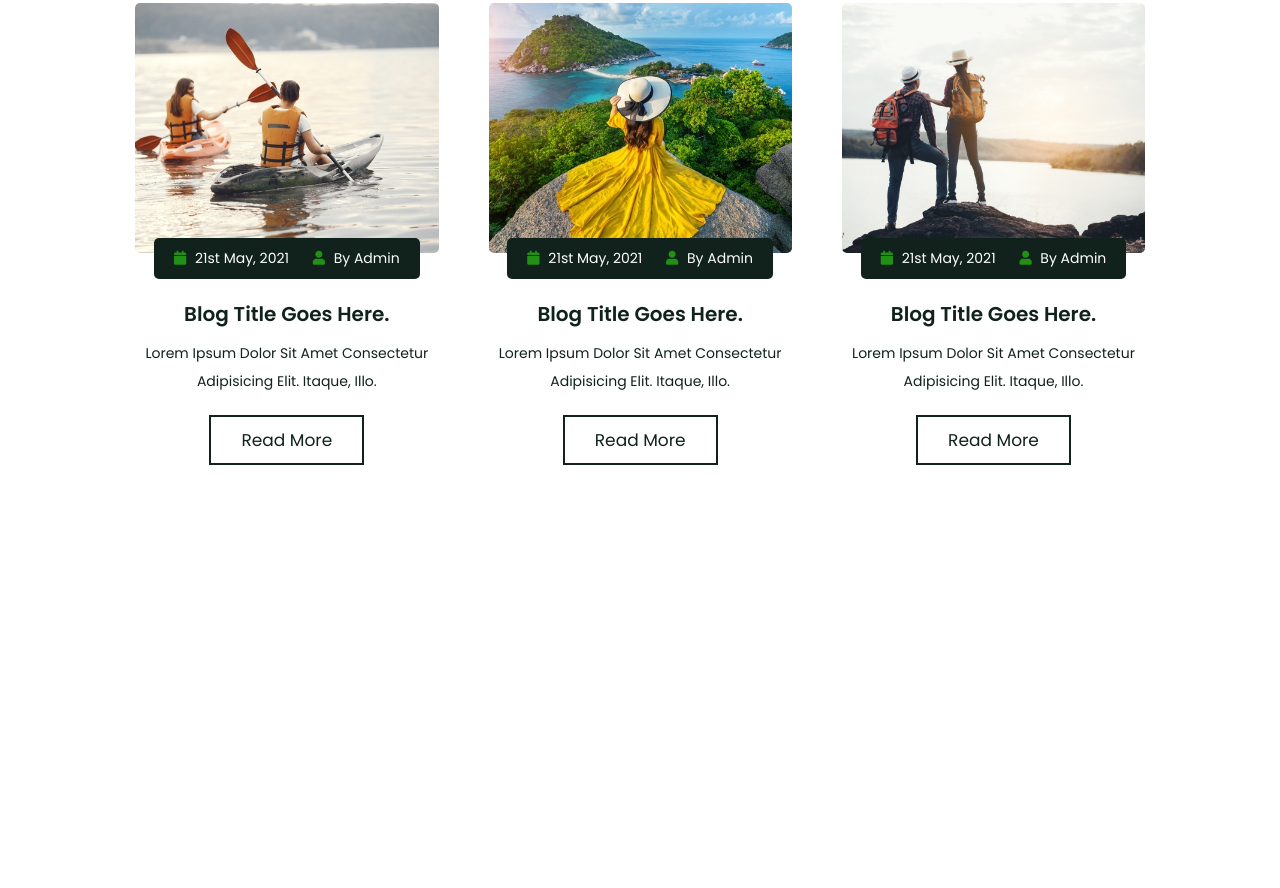
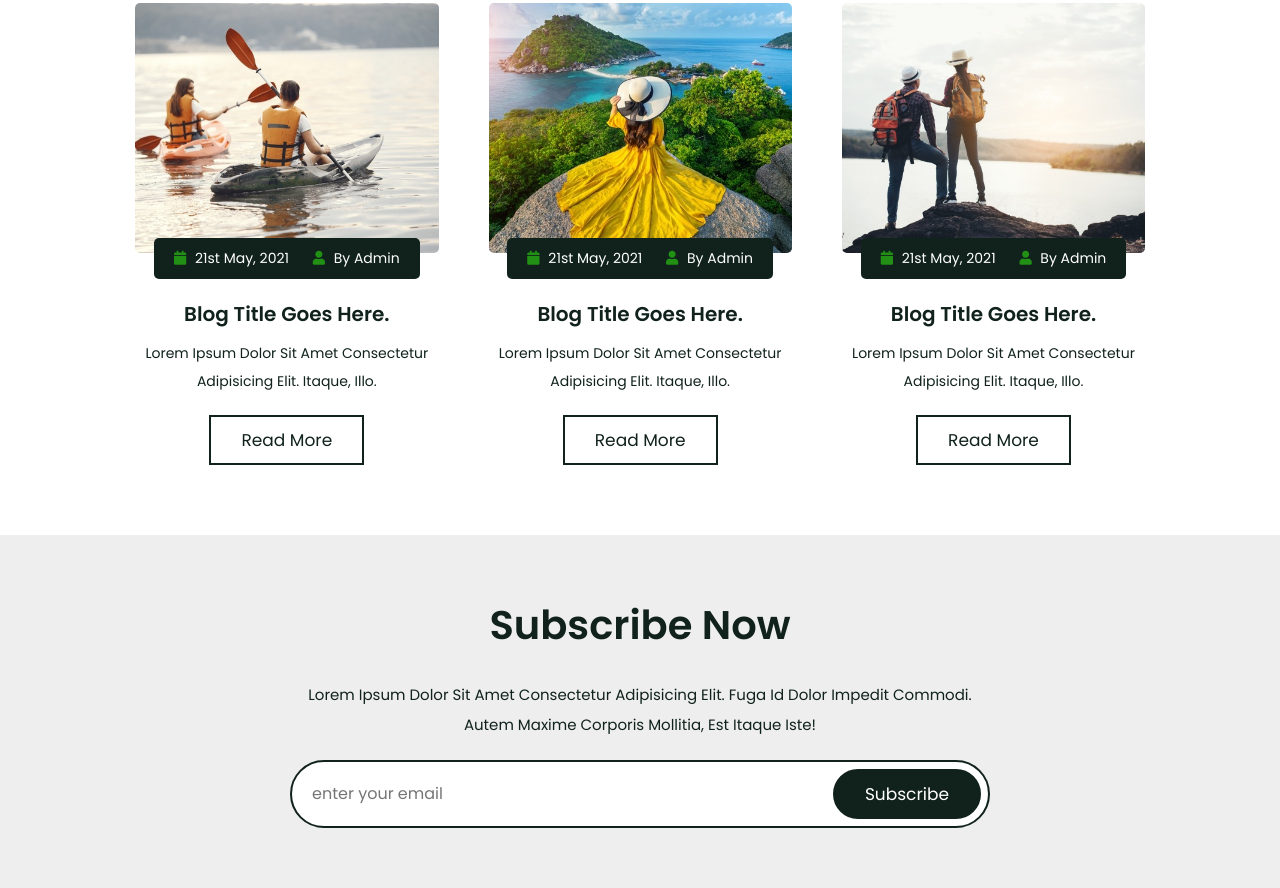
Before and after one commit to V-abbasi93/-Adventure-Tour-Website, a plain HTML site: page index.html in a window 1280 px wide. Shown: the part 6540-7428 px from the top of the page. Before the commit the page ends 7075 px from the top, so only its background shows below. Drawn offline with nearby package versions, Linux system fonts and the light colour scheme.

Commit message:
Create Newsletter Section

```diff
--- a/css/style.scss
+++ b/css/style.scss
@@ -598,7 +598,52 @@ section{
 }
 
 
+.newsletter{
+    background: $light-bg;
 
+    .content{
+        max-width: 70rem;
+        margin: 1rem auto;
+        text-align: center;
+
+        p{
+            font-size: 1.5rem;
+            line-height: 2;
+            color: $black;
+        }
+
+        form{
+            margin-top: 2rem;
+            background: $white;
+            border-radius: 5rem;
+            border: $border;
+            padding: .7rem;
+            display: flex;
+
+            .email{
+                width: 100%;
+                background: none;
+                text-transform: none;
+                font-size: 1.6rem;
+                color: $black;
+                padding: 0 1.3rem;
+            }
+
+            .btn{
+                margin-top: 0;
+                border-radius: 5rem;
+                background: $black;
+                color: $white;
+
+                &:hover{
+                    background: none;
+                    color: $black;
+                }
+            }
+
+        }
+    }
+}
 
 
 
--- a/index.html
+++ b/index.html
@@ -620,6 +620,21 @@
 
     <!--blog section ends-->
 
+    <!-- newsletter section-->
+
+    <section class="newsletter">
+
+        <div class="content">
+            <h1 class="heading"> subscribe now </h1>
+            <p>Lorem ipsum dolor sit amet consectetur adipisicing elit. Fuga id dolor impedit commodi. Autem maxime corporis mollitia, est itaque iste!</p>
+            <form action="">
+                <input type="email" name="" placeholder="enter your email" id="" class="email">
+                <input type="submit" value="subscribe" class="btn">
+            </form>
+        </div>
+    </section>
+
+
     <script src="https://cdn.jsdelivr.net/npm/swiper@8/swiper-bundle.min.js"></script>
 
     <script src="js/script.js"></script>
```
Also changed, not shown: css/style.css, 1 other file.
